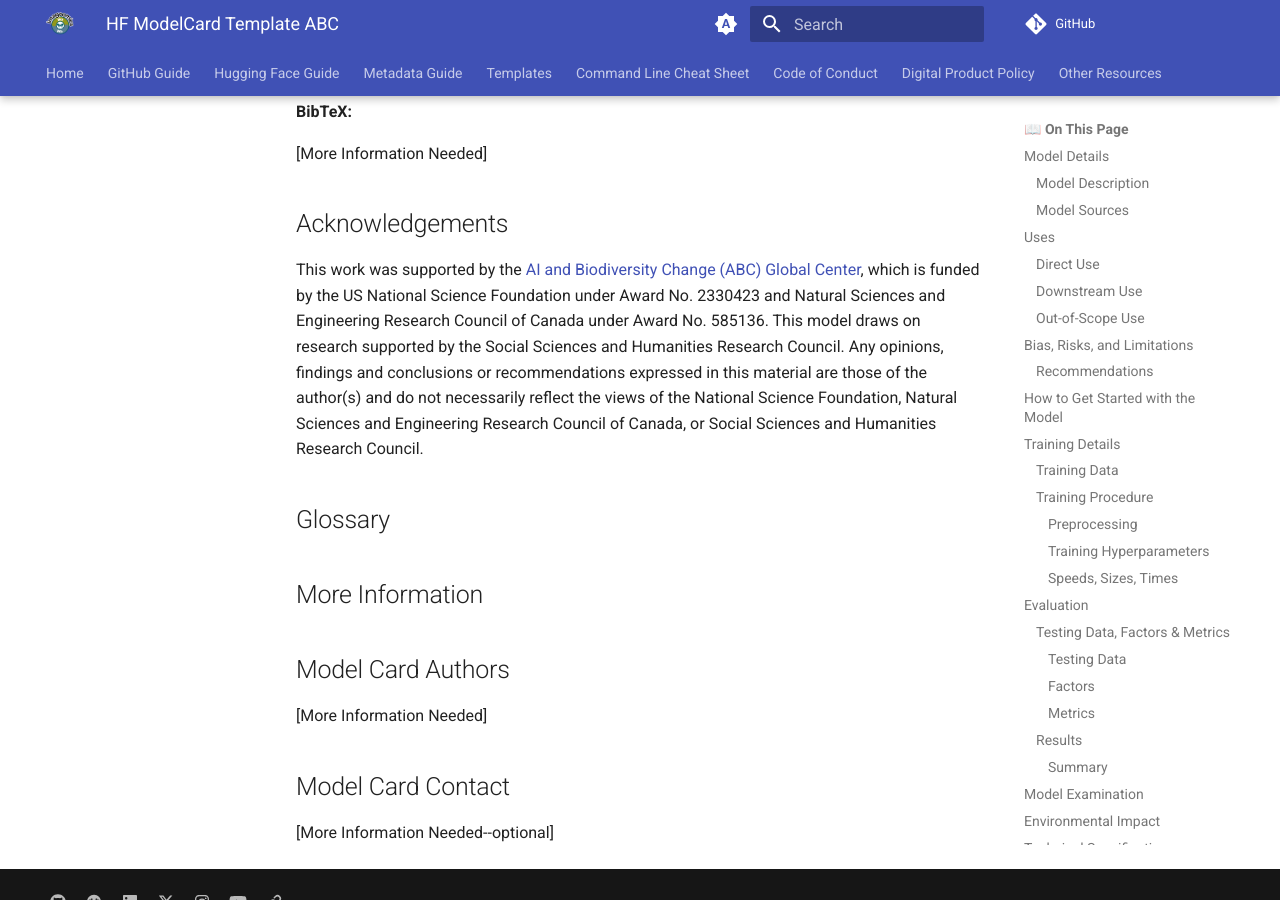
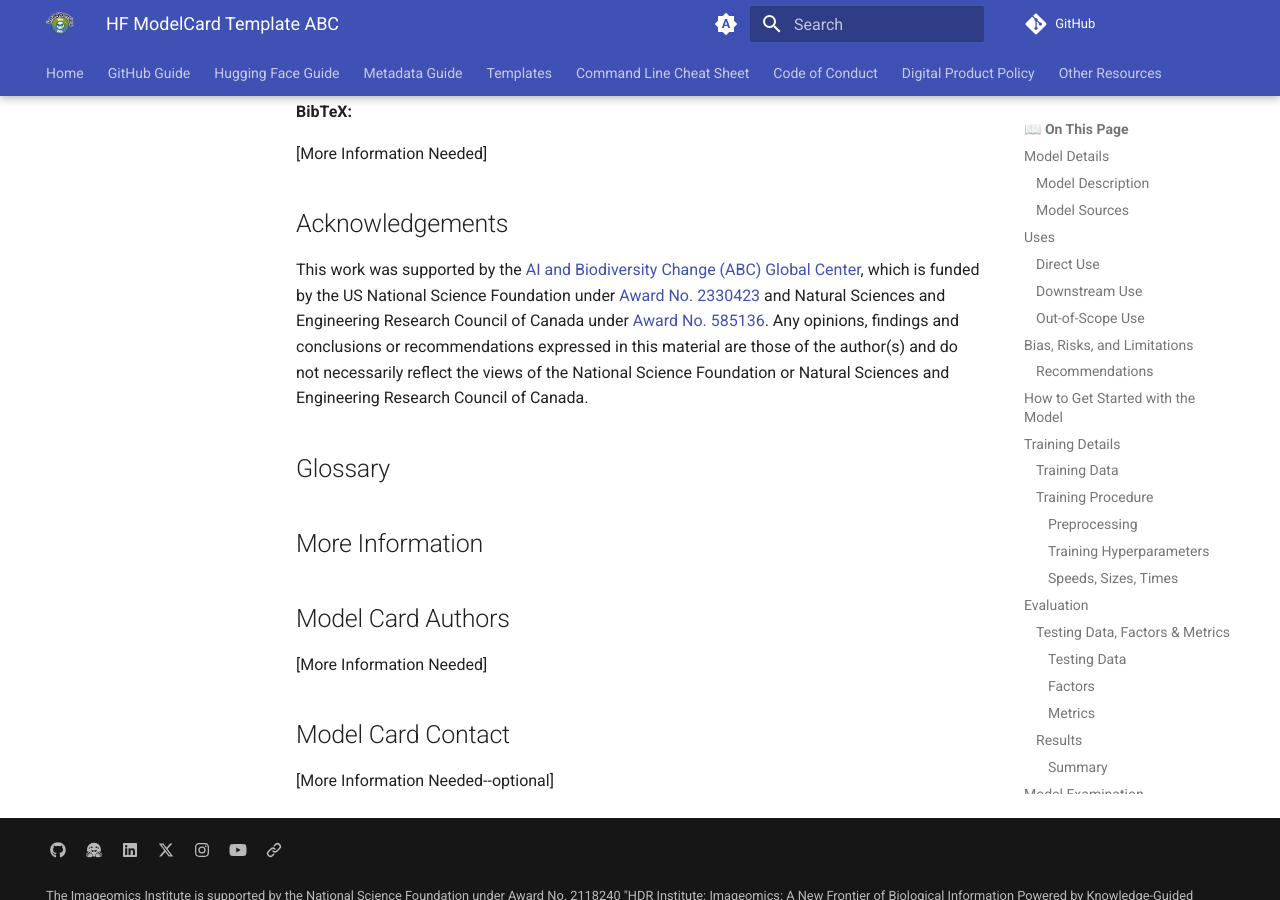
Before and after one commit to akashgunjegaon/Collaborative-distributed-science-guide, an MkDocs documentation site: the page built from docs/wiki-guide/HF_ModelCard_Template_ABC.md, in a window 1280 px wide and 900 px high, scrolled down 3435 px. Built offline with MkDocs 1.6.1 and Material for MkDocs 9.7.7, drawn with Linux system fonts in a browser that asks for light colours; comment, search, counter and statistics services are not loaded.

Commit message:
Ref #25: updated ABC model & data cards' Acknowledgement section

```diff
--- a/docs/wiki-guide/HF_ModelCard_Template_ABC.md
+++ b/docs/wiki-guide/HF_ModelCard_Template_ABC.md
@@ -265,7 +265,7 @@ If you use our model in your work, please cite the model and associated paper.
 
 ## Acknowledgements
 
-This work was supported by the [AI and Biodiversity Change (ABC) Global Center](http://abcresearchcenter.org/), which is funded by the US National Science Foundation under Award No. 2330423 and Natural Sciences and Engineering Research Council of Canada under Award No. 585136. This model draws on research supported by the Social Sciences and Humanities Research Council. Any opinions, findings and conclusions or recommendations expressed in this material are those of the author(s) and do not necessarily reflect the views of the National Science Foundation, Natural Sciences and Engineering Research Council of Canada, or Social Sciences and Humanities Research Council.
+This work was supported by the [AI and Biodiversity Change (ABC) Global Center](http://abcresearchcenter.org/), which is funded by the US National Science Foundation under [Award No. 2330423](https://www.nsf.gov/awardsearch/showAward?AWD_ID=2330423&HistoricalAwards=false) and Natural Sciences and Engineering Research Council of Canada under [Award No. 585136](https://www.nserc-crsng.gc.ca/ase-oro/Details-Detailles_eng.asp?id=782440). Any opinions, findings and conclusions or recommendations expressed in this material are those of the author(s) and do not necessarily reflect the views of the National Science Foundation or Natural Sciences and Engineering Research Council of Canada.
 
 ## Glossary
 
```
Also changed, not shown: docs/wiki-guide/HF_DatasetCard_Template_ABC.md (+1 -1 lines).
